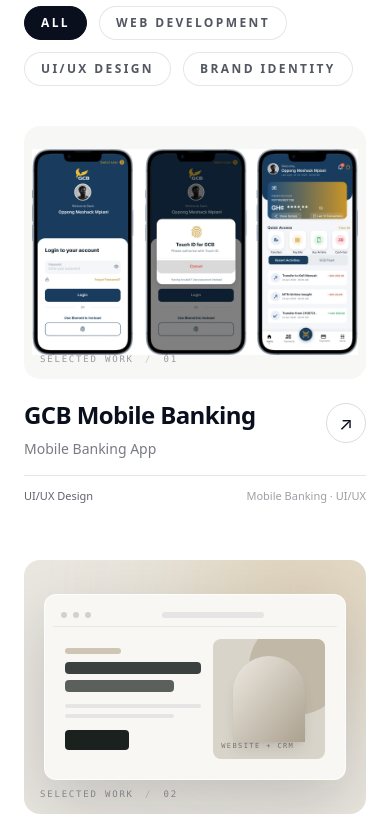
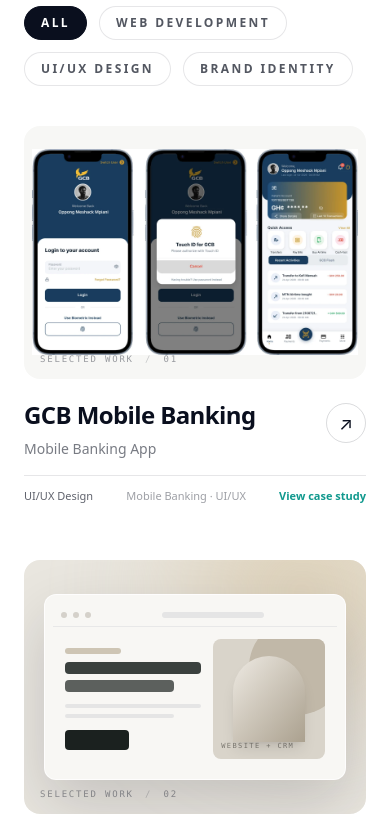
Before and after one commit to Meshack000/ommitech, a React (Vite) app: page / in a window 390 px wide. Shown: the part 4180-5017 px from the top of the page. Built offline with nearby package versions, Linux system fonts and the light colour scheme.

Commit message:
Enhance RecentFeatures component with conditional rendering for case study links and improve layout responsiveness

```diff
--- a/src/components/Feature.jsx
+++ b/src/components/Feature.jsx
@@ -300,21 +300,43 @@
                                 key={`${item.title}-${index}`}
                                 className="group min-w-0"
                             >
-                                <WorkArtwork item={item} index={index} />
+                                {item.href ? (
+                                    <a
+                                        href={item.href}
+                                        target="_blank"
+                                        rel="noopener noreferrer"
+                                        aria-label={`View ${item.title} case study`}
+                                        className="block rounded-2xl focus-visible:outline focus-visible:outline-2 focus-visible:outline-offset-4 focus-visible:outline-[#11998e]"
+                                    >
+                                        <WorkArtwork item={item} index={index} />
+                                    </a>
+                                ) : (
+                                    <WorkArtwork item={item} index={index} />
+                                )}
                                 <div className="flex items-start justify-between gap-4 pt-5">
                                     <div className="min-w-0">
                                         <h4 className="text-2xl font-bold tracking-tight text-[#0a0f1e] transition-colors duration-300 group-hover:text-[#11998e] sm:text-3xl">
                                             {item.href ? (
-                                                <a href={item.href} target="_blank" rel="noreferrer">{item.title}</a>
+                                                <a href={item.href} target="_blank" rel="noopener noreferrer">{item.title}</a>
                                             ) : item.title}
                                         </h4>
                                         <p className="mt-2 text-sm text-[#0a0f1e]/55">{item.tag}</p>
                                     </div>
                                     <span className="mt-1 grid h-10 w-10 shrink-0 place-items-center rounded-full border border-[#0a0f1e]/15 text-lg transition-all duration-300 group-hover:border-[#0a0f1e] group-hover:bg-[#0a0f1e] group-hover:text-white" aria-hidden="true">↗</span>
                                 </div>
-                                <div className="mt-4 flex items-center justify-between gap-3 border-t border-[#0a0f1e]/10 pt-3">
+                                <div className="mt-4 flex flex-wrap items-center justify-between gap-3 border-t border-[#0a0f1e]/10 pt-3">
                                     <span className="text-[11px] font-medium text-[#0a0f1e]/65">{item.category}</span>
                                     <span className="text-right text-[11px] text-[#0a0f1e]/40">{item.stack.slice(0, 2).join(" · ")}</span>
+                                    {item.href && (
+                                        <a
+                                            href={item.href}
+                                            target="_blank"
+                                            rel="noopener noreferrer"
+                                            className="shrink-0 text-[11px] font-semibold text-[#11998e] underline-offset-4 hover:underline focus-visible:underline"
+                                        >
+                                            View case study
+                                        </a>
+                                    )}
                                 </div>
                             </article>
                         ))}
```
